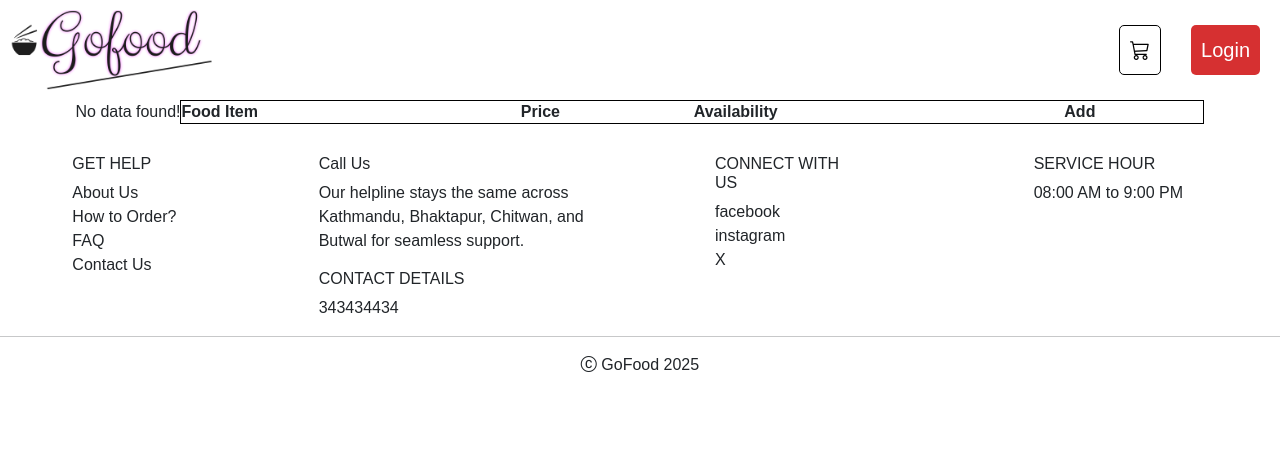
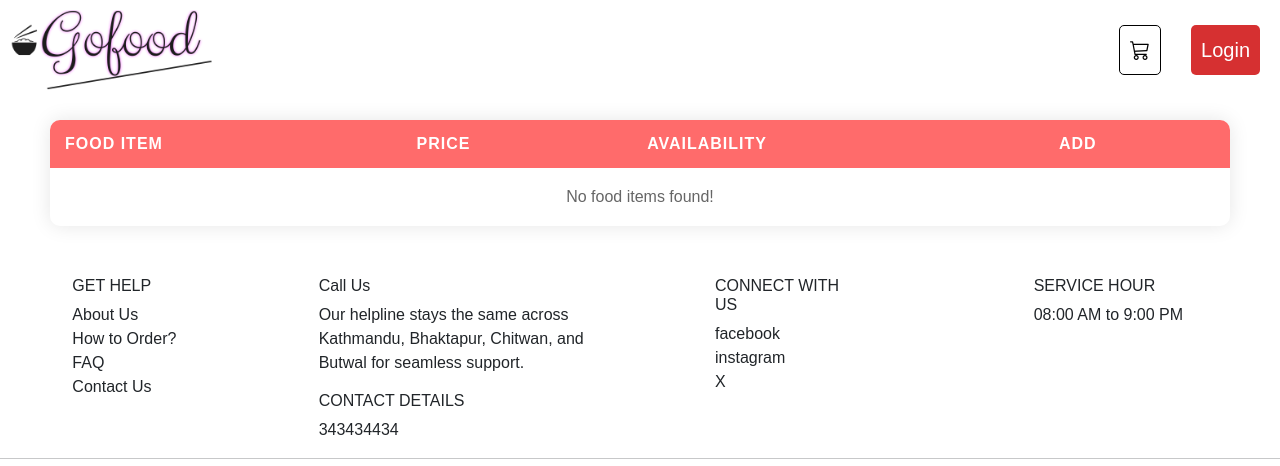
Before and after one commit to cloudsamrajya/GoFood, a PHP site: page /Backend/restaurant.php in a window 1280 px wide. Shown: the top 466 px of the page. Run offline with PHP 8.4, Linux system fonts and the light colour scheme; lists and menus that the app fills with data are empty.

Commit message:
ui of food section

```diff
--- a/Backend/restaurant.php
+++ b/Backend/restaurant.php
@@ -12,11 +12,11 @@ $restaurant_food_item = $stmt -> fetchAll();
 ?>
 <div class="table-container">
     <table class="tbl" >
-        <tr>
-            <th>
+        <tr class="no-hover">
+            <th >
                 Food Item
             </th>
-            <th>
+            <th >
                 Price
             </th>
             <th>
@@ -26,15 +26,15 @@ $restaurant_food_item = $stmt -> fetchAll();
                 Add
             </th>
         </tr>
-        <?php if (empty($restaurant_food_item)) {
-    echo "No data found!";
-}?>
+        <?php if (empty($restaurant_food_item)): ?>
+        <tr><td colspan="4" style="text-align: center; padding: 20px; color: #666;">No food items found!</td></tr>
+    <?php endif; ?>
         <?php foreach($restaurant_food_item as $r_f_i): ?>
         <tr>
             <td><?php echo $r_f_i['name']?></td>
             <td><?php echo $r_f_i['price'] ?></td>
-            <td><?php echo $r_f_i['availability'] ?></td>
-            <td>+</td>
+            <td><span style="color: <?php echo ($r_f_i['availability']=='Available') ? '#2ecc71':'#e74c3c' ?> "><?php echo $r_f_i['availability'] ?></span>  </td>
+            <td onclick="cart.php"><i class="bi bi-plus-lg"></i></td> <!--- yeta bata suru -->
         </tr>
         <?php endforeach ?>
 
--- a/style.css
+++ b/style.css
@@ -181,11 +181,36 @@
   justify-content: center;
 }
 .tbl {
-  border: 1px solid black;
+  /* border: 1px solid black; */
 
-  width: 80%;
+  width: 100%;
+  margin: 20px 50px;
+  box-shadow: 0 0 20px rgba(0, 0, 0, 0.1);
+  border-radius: 10px;
+  overflow: hidden;
 }
 .anchor {
   text-decoration: none;
   color: black;
 }
+.tbl th {
+  background-color: #ff6b6b;
+  color: white;
+  padding: 15px;
+  text-align: left;
+  text-transform: uppercase;
+  letter-spacing: 1px;
+}
+.tbl tr:hover {
+  background-color: #fff8f8;
+  transform: scale(1.01);
+}
+.tbl td {
+  padding: 12px 25px;
+}
+.tbl tr {
+  transition: all 0.3s ease;
+}
+.tbl tr.no-hover {
+  transform: none;
+}
```
